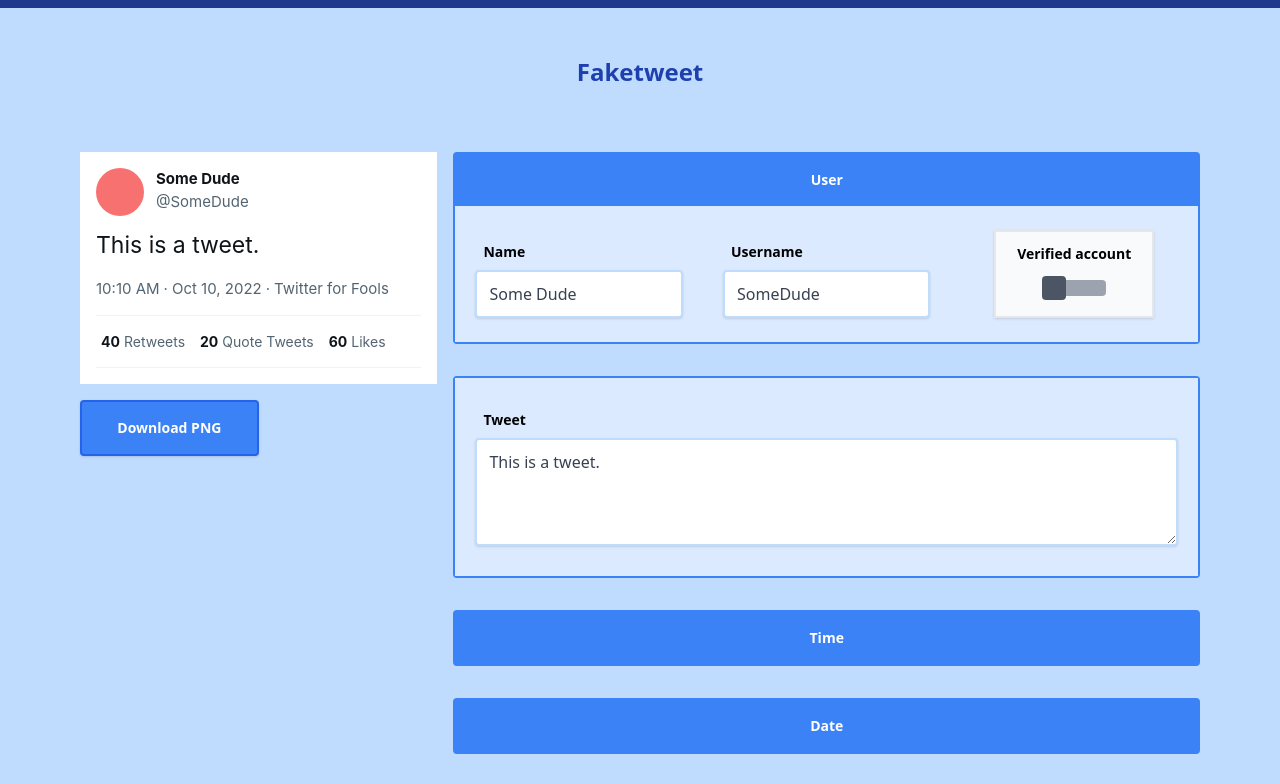
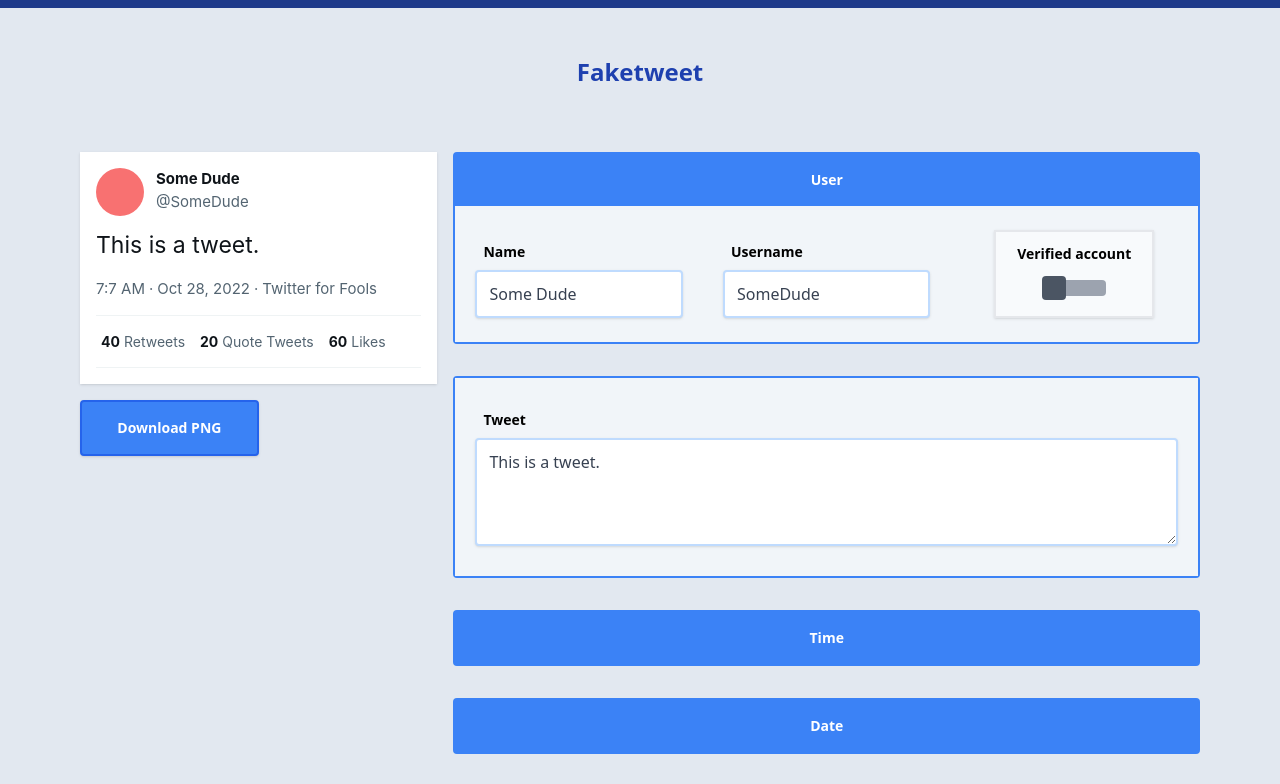
Before and after one commit to iaseth/faketweet, a React (Create React App) app: page / in a window 1280 px wide. Shown: the top 784 px of the page. Built offline with nearby package versions, Linux system fonts and the light colour scheme.

Commit message:
Now using current date and time as default values * styling changes to App and Footer

```diff
--- a/src/Faketweet/EditorTab/EditorTab.js
+++ b/src/Faketweet/EditorTab/EditorTab.js
@@ -19,7 +19,7 @@ export function InputGroupContainer ({title=false, expand=false, children}) {
 			{title && <div className="bg-blue-500 text-white cursor-pointer select-none" onClick={() => setExpanded(!expanded)}>
 				<h2 className="px-2 py-4 text-sm font-bold text-center">{title}</h2>
 			</div>}
-			{(title === false || expanded) && <div className="md:flex md:items-end ch:grow ch:basis-0 bg-blue-100 ch:px-5 ch:py-6">{children}</div>}
+			{(title === false || expanded) && <div className="md:flex md:items-end ch:grow ch:basis-0 bg-slate-100 py-3 ch:px-5 ch:py-3">{children}</div>}
 		</div>
 	);
 }
@@ -44,7 +44,7 @@ export default function EditorTab ({
 			</InputGroupContainer>
 
 			<InputGroupContainer>
-				<TextBoxInput title="Tweet" text={data.content} setText={v => setX('content', v)} min={1} max={50} />
+				<TextBoxInput title="Tweet" text={data.content} setText={v => setX('content', v)} min={1} max={280} />
 			</InputGroupContainer>
 
 			<InputGroupContainer title="Time">
--- a/src/Faketweet/Faketweet.js
+++ b/src/Faketweet/Faketweet.js
@@ -34,6 +34,8 @@ export default function Faketweet () {
 		'Twitter for iPhone',
 		'Twitter for Web',
 	];
+
+	const now = new Date();
 	const [data, setData] = React.useState({
 		name: 'Some Dude',
 		username: 'SomeDude',
@@ -41,13 +43,13 @@ export default function Faketweet () {
 
 		content: 'This is a tweet.',
 
-		hours: 10,
-		minutes: 10,
-		pm: false,
+		hours: now.getHours() % 12,
+		minutes: now.getMinutes(),
+		pm: now.getHours() < 12 ? false : true,
 
-		day: 10,
-		month: 10,
-		year: 2022,
+		day: now.getDate(),
+		month: now.getMonth() + 1,
+		year: now.getYear() + 1900,
 
 		client: CLIENT_OPTIONS[0],
 
@@ -57,7 +59,7 @@ export default function Faketweet () {
 	});
 
 	return (
-		<div className="bg-blue-200 border-y-8 border-blue-900">
+		<div className="bg-slate-200 border-y-8 border-blue-900">
 			<Header />
 			<div className="lg:pb-24">
 				<div className="max-w-6xl mx-auto lg:flex lg:items-stretch lg:px-4 lg:py-4 lg:space-x-4">
--- a/src/Faketweet/Footer.js
+++ b/src/Faketweet/Footer.js
@@ -3,7 +3,7 @@
 
 export default function Footer () {
 	return (
-		<footer className="px-4 py-20 text-center">
+		<footer className="px-4 py-20 text-center bg-slate-100 border-t-2 border-blue-900">
 			<h2 className="font-bold">Created by <a href="https://github.com/iaseth" className="text-blue-800 underline">Ankur Seth</a>.</h2>
 		</footer>
 	);
--- a/src/Faketweet/TweetTab/TweetTab.js
+++ b/src/Faketweet/TweetTab/TweetTab.js
@@ -26,7 +26,7 @@ export default function TweetTab ({data, monthDisplayFunc, statDisplayFunc}) {
 
 	return (
 		<div id="TweetTab" className="px-4 lg:px-0 max-w-lg mx-auto">
-			<div id="TweetBox" className="bg-white px-4 py-4 whitespace-nowrap" style={boxStyles}>
+			<div id="TweetBox" className="bg-white px-4 py-4 whitespace-nowrap shadow" style={boxStyles}>
 				<div id="User">
 					<div className="flex">
 						<div id="UserImage" className="w-12 h-12 bg-blue-300 rounded-full overflow-hidden">
@@ -44,8 +44,8 @@ export default function TweetTab ({data, monthDisplayFunc, statDisplayFunc}) {
 					</div>
 				</div>
 
-				<div id="Content" className="mt-3 text-[23px]" style={{color: 'rgb(15, 20, 25)'}}>
-					<div>{data.content}</div>
+				<div id="Content" className="mt-3 text-[23px] overflow-hidden whitespace-normal" style={{color: 'rgb(15, 20, 25)'}}>
+					<div>{data.content.trim().split('\n').map((p, k) => <p key={k} className="min-h-[34px]">{p}</p>)}</div>
 				</div>
 
 				<div id="Info" className="text-[15px] py-[15px]" style={{color: 'rgb(83, 100, 113)'}}>
```
